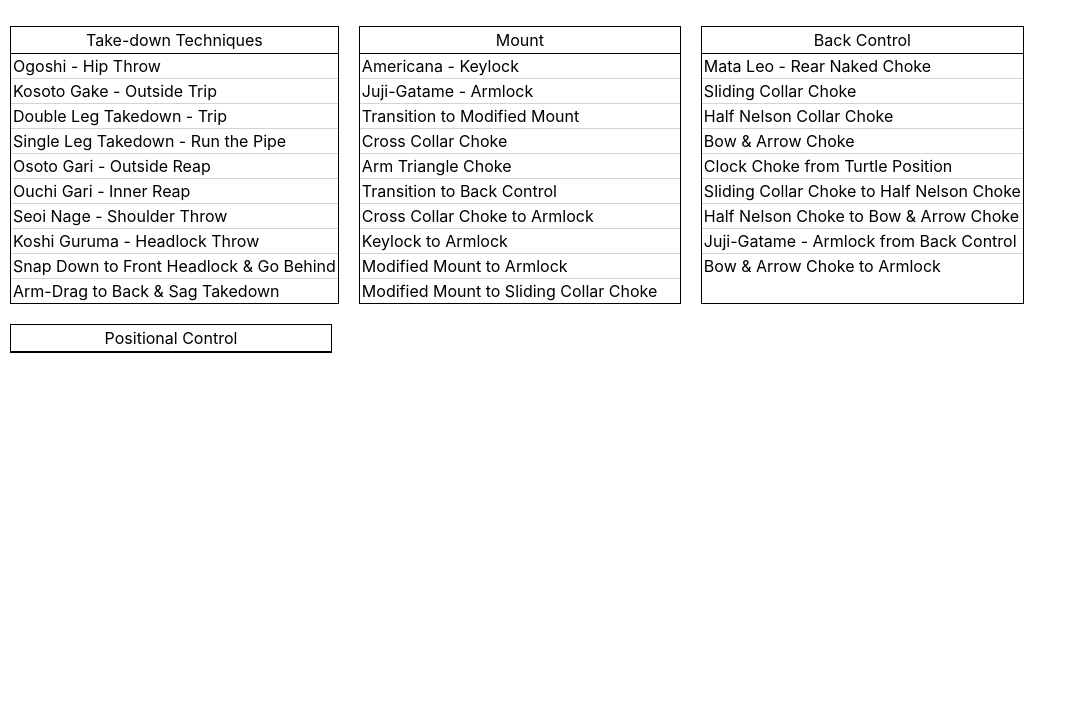
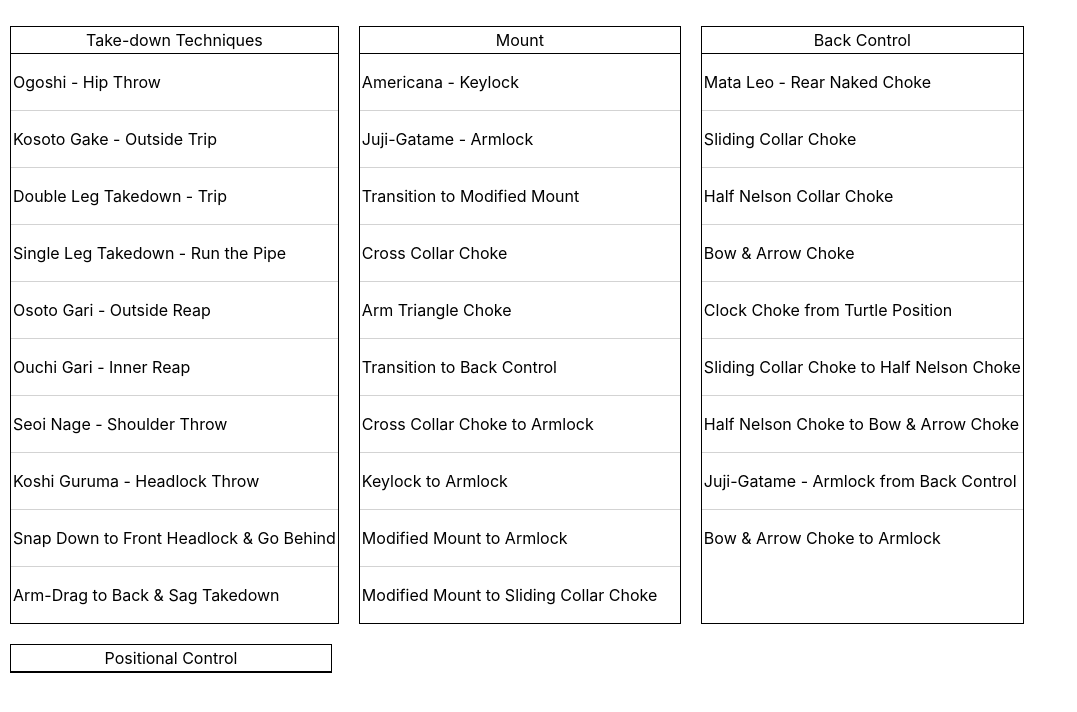
Before and after one commit to eugene-tang/bjj, a React (Create React App) app: page / in a window 1280 px wide. Shown: the top 712 px of the page, without its empty margins (0-1077 px from the left). Built offline with nearby package versions, Linux system fonts and the light colour scheme.

Commit message:
Add basic functionality to show video titles under each technique.

```diff
--- a/src/PositionsChart.tsx
+++ b/src/PositionsChart.tsx
@@ -1,8 +1,15 @@
+import React from 'react';
 import './PositionsChart.css';
+
+interface YouTubeLink {
+  title: string;
+  videoId: string;
+}
 
 interface Technique {
   techniqueName: string;
   grade?: string;
+  urls: YouTubeLink[];
 }
 
 export interface Position {
@@ -10,16 +17,30 @@ export interface Position {
   techniques: Technique[];
 }
 
+interface TechniqueProps {
+  techniqueProps: Technique;
+}
+
 interface PositionsChartProps {
   positions: Position[];
 };
 
+const Technique: React.FC<TechniqueProps> = ({techniqueProps}) => {
+  const [showLinks, setShowLinks]= React.useState(false);
+
+  return <li className="technique">
+    <p onClick={() => setShowLinks(!showLinks)}>{techniqueProps.techniqueName}</p>
+    {showLinks && <ul>{techniqueProps.urls.map(url => <li key={url.videoId}>{url.title}</li>)}</ul>}
+  </li>;
+}
+
 export const PositionsChart: React.FC<PositionsChartProps> = ({positions}) =>
   <ul className="positions">
-    {positions.map(position => <li className="position" key={position.positionName}>
+    {positions.map(position =>
+    <li className="position" key={position.positionName}>
       <p className="positionName">{position.positionName}</p>
       <ul className="techniques">
-        {position.techniques.map(technique => <li className="technique" key={technique.techniqueName}>{technique.techniqueName}</li>)}
+        {position.techniques.map(technique => <Technique techniqueProps={technique} key={technique.techniqueName} />)}
       </ul>
     </li>)}
   </ul>;
--- a/src/hardcodedPositions.ts
+++ b/src/hardcodedPositions.ts
@@ -4,54 +4,60 @@ export const hardcodedPositions: Position[] = [
   {
     positionName: 'Take-down Techniques',
     techniques: [
-      { techniqueName: 'Ogoshi - Hip Throw' },
-      { techniqueName: 'Kosoto Gake - Outside Trip' },
-      { techniqueName: 'Double Leg Takedown - Trip' },
-      { techniqueName: 'Single Leg Takedown - Run the Pipe' },
-      { techniqueName: 'Osoto Gari - Outside Reap' },
-      { techniqueName: 'Ouchi Gari - Inner Reap' },
-      { techniqueName: 'Seoi Nage - Shoulder Throw' },
-      { techniqueName: 'Koshi Guruma - Headlock Throw' },
-      { techniqueName: 'Snap Down to Front Headlock & Go Behind' },
-      { techniqueName: 'Arm-Drag to Back & Sag Takedown' },
+      {
+        techniqueName: 'Ogoshi - Hip Throw',
+        urls: [
+          { title: 'Hip Throw Video 1', videoId: '9bZkp7q19f0' },
+          { title: 'Hip Throw Video 2', videoId: 'UOABajHkcsA' },
+        ],
+      },
+      { techniqueName: 'Kosoto Gake - Outside Trip', urls: [] },
+      { techniqueName: 'Double Leg Takedown - Trip', urls: [] },
+      { techniqueName: 'Single Leg Takedown - Run the Pipe', urls: [] },
+      { techniqueName: 'Osoto Gari - Outside Reap', urls: [] },
+      { techniqueName: 'Ouchi Gari - Inner Reap', urls: [] },
+      { techniqueName: 'Seoi Nage - Shoulder Throw', urls: [] },
+      { techniqueName: 'Koshi Guruma - Headlock Throw', urls: [] },
+      { techniqueName: 'Snap Down to Front Headlock & Go Behind', urls: [] },
+      { techniqueName: 'Arm-Drag to Back & Sag Takedown', urls: [] },
     ],
   },
   {
     positionName: 'Mount',
     techniques: [
-      { techniqueName: 'Americana - Keylock' },
-      { techniqueName: 'Juji-Gatame - Armlock' },
-      { techniqueName: 'Transition to Modified Mount' },
-      { techniqueName: 'Cross Collar Choke' },
-      { techniqueName: 'Arm Triangle Choke' },
-      { techniqueName: 'Transition to Back Control' },
-      { techniqueName: 'Cross Collar Choke to Armlock' },
-      { techniqueName: 'Keylock to Armlock' },
-      { techniqueName: 'Modified Mount to Armlock' },
-      { techniqueName: 'Modified Mount to Sliding Collar Choke' },
+      { techniqueName: 'Americana - Keylock', urls: [] },
+      { techniqueName: 'Juji-Gatame - Armlock', urls: [] },
+      { techniqueName: 'Transition to Modified Mount', urls: [] },
+      { techniqueName: 'Cross Collar Choke', urls: [] },
+      { techniqueName: 'Arm Triangle Choke', urls: [] },
+      { techniqueName: 'Transition to Back Control', urls: [] },
+      { techniqueName: 'Cross Collar Choke to Armlock', urls: [] },
+      { techniqueName: 'Keylock to Armlock', urls: [] },
+      { techniqueName: 'Modified Mount to Armlock', urls: [] },
+      { techniqueName: 'Modified Mount to Sliding Collar Choke', urls: [] },
     ]
   },
   {
     positionName: 'Back Control',
     techniques: [
-      { techniqueName: 'Mata Leo - Rear Naked Choke' },
-      { techniqueName: 'Sliding Collar Choke' },
-      { techniqueName: 'Half Nelson Collar Choke' },
-      { techniqueName: 'Bow & Arrow Choke' },
-      { techniqueName: 'Clock Choke from Turtle Position' },
-      { techniqueName: 'Sliding Collar Choke to Half Nelson Choke' },
-      { techniqueName: 'Half Nelson Choke to Bow & Arrow Choke' },
-      { techniqueName: 'Juji-Gatame - Armlock from Back Control' },
-      { techniqueName: 'Bow & Arrow Choke to Armlock' },
+      { techniqueName: 'Mata Leo - Rear Naked Choke', urls: [] },
+      { techniqueName: 'Sliding Collar Choke', urls: [] },
+      { techniqueName: 'Half Nelson Collar Choke', urls: [] },
+      { techniqueName: 'Bow & Arrow Choke', urls: [] },
+      { techniqueName: 'Clock Choke from Turtle Position', urls: [] },
+      { techniqueName: 'Sliding Collar Choke to Half Nelson Choke', urls: [] },
+      { techniqueName: 'Half Nelson Choke to Bow & Arrow Choke', urls: [] },
+      { techniqueName: 'Juji-Gatame - Armlock from Back Control', urls: [] },
+      { techniqueName: 'Bow & Arrow Choke to Armlock', urls: [] },
     ]
   },
   {
     positionName: 'Positional Control', techniques: []
   },
-  // { positionName: 'Escapes', techniques: [] },
-  // { positionName: 'Side Control', techniques: [] },
-  // { positionName: 'Closed Guard', techniques: [] },
-  // { positionName: 'Open Guard', techniques: [] },
-  // { positionName: 'Guard Passing', techniques: [] },
-  // { positionName: 'Half Guard', techniques: [] },
+  // { positionName: 'Escapes', techniques: [], urls: [] },
+  // { positionName: 'Side Control', techniques: [], urls: [] },
+  // { positionName: 'Closed Guard', techniques: [], urls: [] },
+  // { positionName: 'Open Guard', techniques: [], urls: [] },
+  // { positionName: 'Guard Passing', techniques: [], urls: [] },
+  // { positionName: 'Half Guard', techniques: [], urls: [] },
 ];
```
Also changed, not shown: 1 other file (tests, documents, lock files or other folders).
